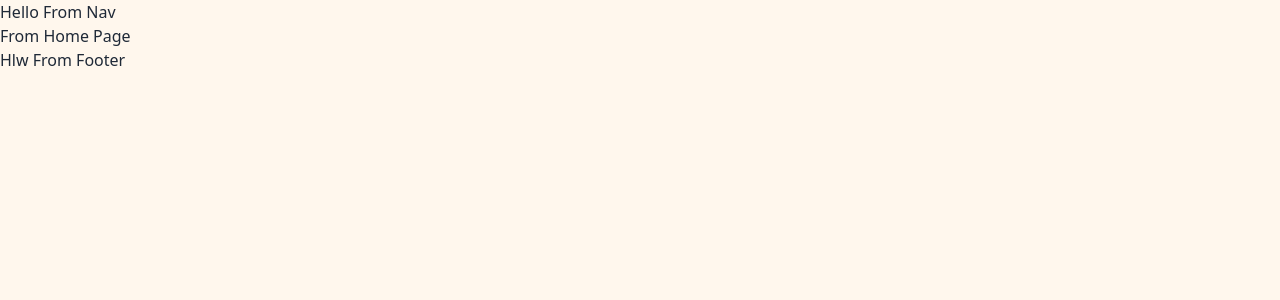
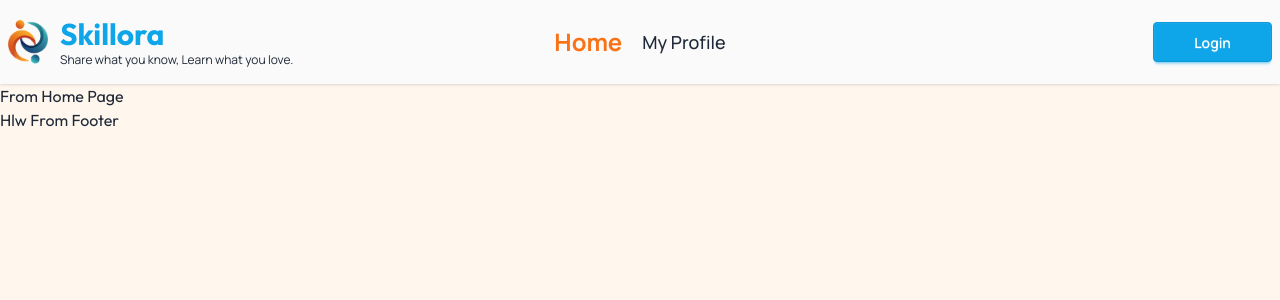
Before and after one commit to mahdi9162/Skillora, a React (Vite) app: page / in a window 1280 px wide. Shown: the top 300 px of the page. Built offline with nearby package versions, Linux system fonts and the light colour scheme.

Commit message:
Add navbar with responsiveness

```diff
--- a/index.html
+++ b/index.html
@@ -2,7 +2,7 @@
 <html lang="en">
   <head>
     <meta charset="UTF-8" />
-
+    <link rel="shortcut icon" href="./src/assets/logo.png" type="image/x-icon">
     <meta name="viewport" content="width=device-width, initial-scale=1.0" />
     <title>Skillora</title>
   </head>
--- a/src/Components/Navbar/Navbar.jsx
+++ b/src/Components/Navbar/Navbar.jsx
@@ -1,11 +1,62 @@
 import React from 'react';
+import { Link, NavLink } from 'react-router';
+import Container from '../Container/Container';
+import imgLogo from '../../assets/logo.png';
 
 const Navbar = () => {
-    return (
-        <div>
-            <h1>Hello From Nav</h1>
-        </div>
-    );
+  const links = (
+    <>
+      <li className="text-lg">
+        <NavLink to="/" className={({ isActive }) => (isActive ? 'active-nav-link-style' : 'inactive-nav-link-style')}>
+          Home
+        </NavLink>
+      </li>
+      <li className="text-lg">
+        <NavLink to="/my-profile" className={({ isActive }) => (isActive ? 'active-nav-link-style' : 'inactive-nav-link-style')}>
+          My Profile
+        </NavLink>
+      </li>
+    </>
+  );
+
+  return (
+    <>
+      <nav className="bg-base-200 shadow-sm">
+        <Container>
+          <div className="navbar py-4">
+            <div className="navbar-start">
+              <div className="dropdown">
+                <div tabIndex={0} role="button" className="btn btn-ghost lg:hidden">
+                  <svg xmlns="http://www.w3.org/2000/svg" className="h-5 w-5" fill="none" viewBox="0 0 24 24" stroke="currentColor">
+                    {' '}
+                    <path strokeLinecap="round" strokeLinejoin="round" strokeWidth="2" d="M4 6h16M4 12h8m-8 6h16" />{' '}
+                  </svg>
+                </div>
+                <ul tabIndex="-1" className="menu menu-sm dropdown-content rounded-box z-1 mt-3 w-52 p-2 shadow">
+                  {links}
+                </ul>
+              </div>
+              <div className="flex items-center gap-3">
+                <figure>
+                  <img className="w-10" src={imgLogo} alt="Logo" />
+                </figure>
+                <div>
+                  <h2 className="text-3xl font-bold text-primary">Skillora</h2>
+                  <p className="text-xs">Share what you know, Learn what you love.</p>
+                </div>
+              </div>
+            </div>
+            <div className="navbar-center hidden lg:flex">
+              <ul className="flex items-center gap-5 menu-horizontal px-1">{links}</ul>
+            </div>
+            <div className="navbar-end">
+              <Link className="btn btn-primary px-10 ">Login</Link>
+            </div>
+          </div>
+        </Container>
+      </nav>
+    </>
+  );
 };
 
 export default Navbar;
--- a/src/index.css
+++ b/src/index.css
@@ -1,9 +1,10 @@
+/* Google Font */
+@import url('https://fonts.googleapis.com/css2?family=Manrope:wght@200..800&family=Outfit:wght@100..900&display=swap');
+
 @import 'tailwindcss';
 @plugin "daisyui" {
   themes: light --default;
 }
-
-
 
 @plugin 'daisyui/theme' {
   name: 'skilloraTheme';
@@ -17,13 +18,34 @@
   --color-accent: #22c55e;
 
   /* Background and Surface */
-  --color-base-100: #FFF7ED;  /* Body */
-  --color-base-200: #FFFFFF;  /* Card and Nav */
+  --color-base-100: #fff7ed; /* Body */
+  --color-base-200: #FAFAFA; /* Card and Nav */
 
   /* Text Color */
-  --color-base-content: #1F2937; /* Default Text Color */
+  --color-base-content: #1f2937; /* Default Text Color */
 
   /* The text on colorfull background */
-  --color-primary-content: #FFFFFF;
-  --color-secondary-content: #FFFFFF;
+  --color-primary-content: #ffffff;
+  --color-secondary-content: #ffffff;
 }
+
+/* Universal */
+body {
+  font-family: 'Manrope', sans-serif;
+}
+
+h1,
+h2,
+h3,
+h4 {
+  font-family: 'Outfit', sans-serif;
+}
+
+/* Navbar */
+.active-nav-link-style {
+  @apply font-bold text-2xl transition-all duration-500 scale-101 text-secondary
+}
+
+.inactive-nav-link-style {
+  @apply font-medium text-lg transition-all duration-500 scale-101
+}
```
Also changed, not shown: src/assets/logo.png (added).
